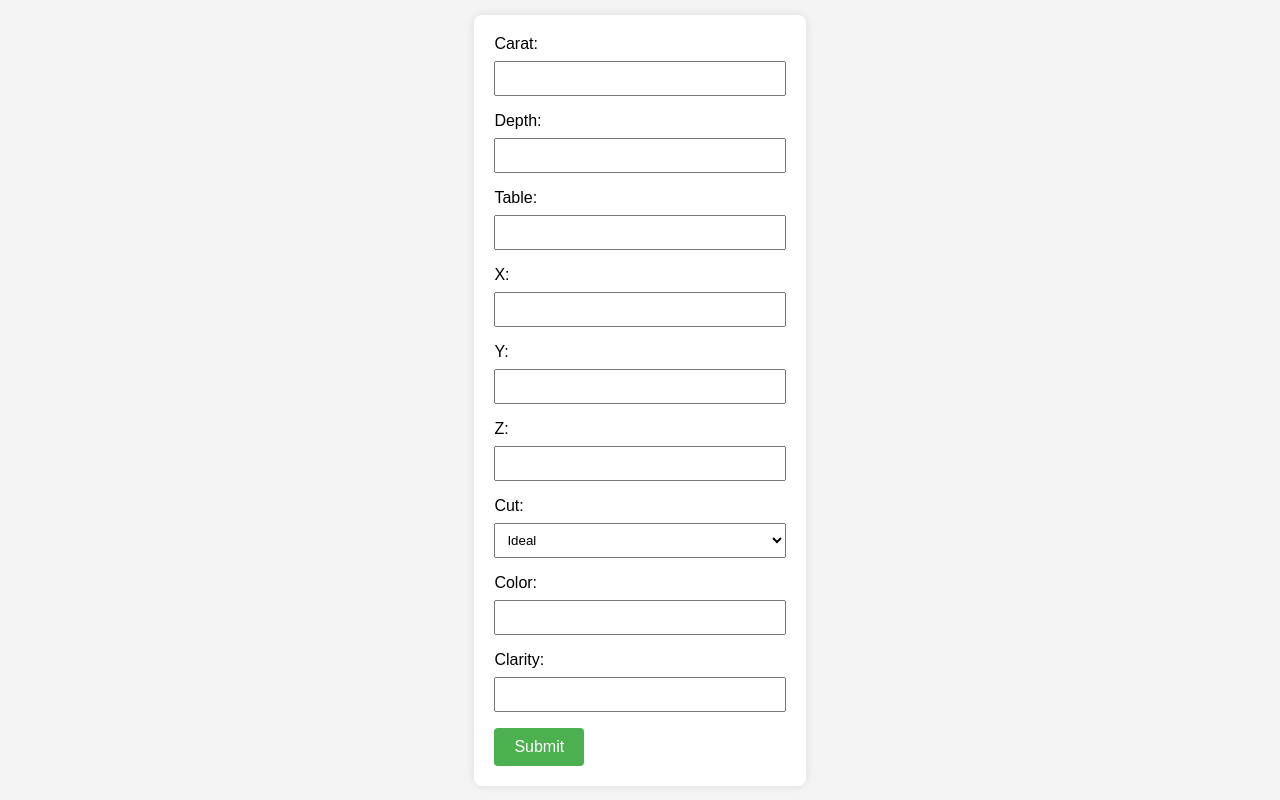
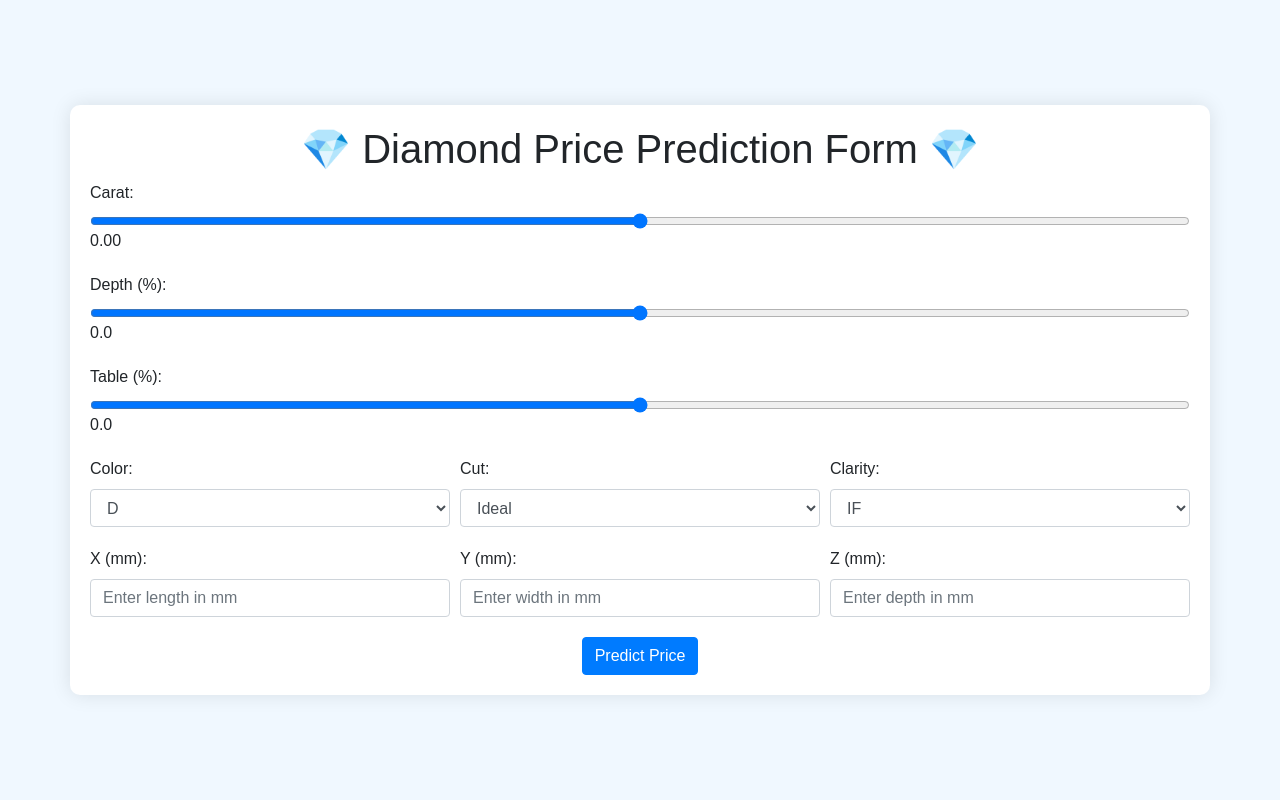
Before and after one commit to Kashi2723/diamond_prediction, a Flask app: page /predict in a window 1280 px wide. Run offline with Flask 3, Linux system fonts and the light colour scheme; some libraries are stand-ins or nearby versions.

Commit message:
updated final code

```diff
--- a/templates/form.html
+++ b/templates/form.html
@@ -3,96 +3,131 @@
 <head>
     <meta charset="UTF-8">
     <meta name="viewport" content="width=device-width, initial-scale=1.0">
-  <title>Diamond Information Form</title>
+    <title>Diamond Price Prediction Form</title>
+    <!-- Bootstrap CSS -->
+    <link href="https://stackpath.bootstrapcdn.com/bootstrap/4.5.2/css/bootstrap.min.css" rel="stylesheet">
     <style>
         body {
             font-family: Arial, sans-serif;
-      background-color: #f4f4f4;
+            background-color: #f0f8ff; /* Light blue background color */
             margin: 0;
             padding: 0;
             display: flex;
             justify-content: center;
             align-items: center;
-      height: 100vh;
+            min-height: 100vh;
         }
 
-    form {
-      background-color: #fff;
+        .container {
+            background-color: #ffffff; /* White background color */
             padding: 20px;
-      border-radius: 8px;
-      box-shadow: 0 0 10px rgba(0, 0, 0, 0.1);
+            border-radius: 10px;
+            box-shadow: 0 0 20px rgba(0, 0, 0, 0.1);
         }
 
-    label {
-      display: block;
-      margin-bottom: 8px;
+        .form-group {
+            margin-bottom: 20px;
         }
 
-    input {
+        .form-control-range {
             width: 100%;
-      padding: 8px;
-      margin-bottom: 16px;
-      box-sizing: border-box;
-    }
-
-    select {
-      width: 100%;
-      padding: 8px;
-      margin-bottom: 16px;
-      box-sizing: border-box;
-    }
-
-    button {
-      background-color: #4caf50;
-      color: #fff;
-      padding: 10px 20px;
-      border: none;
-      border-radius: 4px;
-      cursor: pointer;
-      font-size: 16px;
-    }
-
-    button:hover {
-      background-color: #45a049;
         }
     </style>
 </head>
 <body>
-  <form action="{{url_for('predict_datapoints')}}" method = 'POST'>
+    <div class="container">
+        <h1 class="text-center"> 💎 Diamond Price Prediction Form 💎 </h1>
+        <form action="{{url_for('predict_datapoints')}}" method="post">
+            <div class="form-row">
+                <div class="form-group col-md-12">
                     <label for="carat">Carat:</label>
-    <input type="number" step="0.01" id="carat" name="carat" required>
+                    <input type="range" class="form-control-range" id="carat" name="carat" min="0" max="10" step="0.01" onchange="updateSliderValue('carat')">
+                    <div class="slider-value" id="carat-value">0.00</div>
+                </div>
+            </div>
+            <div class="form-row">
+              <div class="form-group col-md-12">
+                 <label for="depth">Depth (%):</label>
+                 <input type="range" class="form-control-range" id="depth" name="depth" min="0" max="100" step="0.1" onchange="updateSliderValue('depth')">
+                 <div class="slider-value" id="depth-value">0.0</div>
+              </div>
+            </div>
+            <div class="form-row">
+                <div class="form-group col-md-12">
+                  <label for="table">Table (%):</label>
+                  <input type="range" class="form-control-range" id="table" name="table" min="0" max="100" step="0.1" onchange="updateSliderValue('table')">
+                  <div class="slider-value" id="table-value">0.0</div>
+                </div>
+            </div>
+            <div class="form-row">
+              <div class="form-group col-md-4">
+                <label for="color">Color:</label>
+                  <select class="form-control" id="color" name="color">
+                    <option value="D">D</option>
+                    <option value="E">E</option>
+                    <option value="F">F</option>
+                    <option value="G">G</option>
+                    <option value="H">H</option>
+                    <option value="I">I</option>
+                    <option value="J">J</option>
+                  </select>
+              </div>
+              <div class="form-group col-md-4">
+                <label for="cut">Cut:</label>
+                <select class="form-control" id="cut" name="cut">
+                    <option value="Ideal">Ideal</option>
+                    <option value="Premium">Premium</option>
+                    <option value="Very Good">Very Good</option>
+                    <option value="Good">Good</option>
+                    <option value="Fair">Fair</option>
+                </select>
+              </div>
+              <div class="form-group col-md-4">
+                <label for="clarity">Clarity:</label>
+                <select class="form-control" id="clarity" name="clarity">
+                    <option value="IF">IF</option>
+                    <option value="VVS1">VVS1</option>
+                    <option value="VVS2">VVS2</option>
+                    <option value="VS1">VS1</option>
+                    <option value="VS2">VS2</option>
+                    <option value="SI1">SI1</option>
+                    <option value="SI2">SI2</option>
+                    <option value="I1">I1</option>
+                </select>
+              </div>
+            </div>
 
-    <label for="depth">Depth:</label>
-    <input type="number" step="0.01" id="depth" name="depth" required>
+            <div class="form-row">
+                <div class="form-group col-md-4">
+                    <label for="x">X (mm):</label>
+                    <input type="number" class="form-control" id="x" name="x" placeholder="Enter length in mm">
+                </div>
+                <div class="form-group col-md-4">
+                    <label for="y">Y (mm):</label>
+                    <input type="number" class="form-control" id="y" name="y" placeholder="Enter width in mm">
+                </div>
+                <div class="form-group col-md-4">
+                    <label for="z">Z (mm):</label>
+                    <input type="number" class="form-control" id="z" name="z" placeholder="Enter depth in mm">
+                </div>
+            </div>
+            <div class="row">
+              <div class="col-md-12 text-center">
+                <button type="submit" class="btn btn-primary" >Predict Price</button>
+              </div>
+          </div>
+        </form>
+    </div>
+    <!-- Bootstrap JS and dependencies -->
+    <script src="https://code.jquery.com/jquery-3.5.1.slim.min.js"></script>
+    <script src="https://cdn.jsdelivr.net/npm/popper.js@1.16.1/dist/umd/popper.min.js"></script>
+    <script src="https://stackpath.bootstrapcdn.com/bootstrap/4.5.2/js/bootstrap.min.js"></script>
 
-    <label for="table">Table:</label>
-    <input type="number" step="0.01" id="table" name="table" required>
-
-    <label for="x">X:</label>
-    <input type="number" step="0.01" id="x" name="x" required>
-
-    <label for="y">Y:</label>
-    <input type="number" step="0.01" id="y" name="y" required>
-
-    <label for="z">Z:</label>
-    <input type="number" step="0.01" id="z" name="z" required>
-
-    <label for="cut">Cut:</label>
-    <select id="cut" name="cut" required>
-      <option value="Ideal">Ideal</option>
-      <option value="Very Good">Very Good</option>
-      <option value="good">Good</option>
-      <option value="fair">Fair</option>
-      <option value="poor">Poor</option>
-    </select>
-
-    <label for="color">Color:</label>
-    <input type="text" id="color" name="color" required>
-
-    <label for="clarity">Clarity:</label>
-    <input type="text" id="clarity" name="clarity" required>
-
-    <button type="submit">Submit</button>
-  </form>
+    <script>
+        function updateSliderValue(sliderId) {
+            var value = document.getElementById(sliderId).value;
+            document.getElementById(sliderId + "-value").innerText = value;
+        }
+    </script>
 </body>
 </html>
```
Lines whose indentation alone changed are shown as unchanged.
